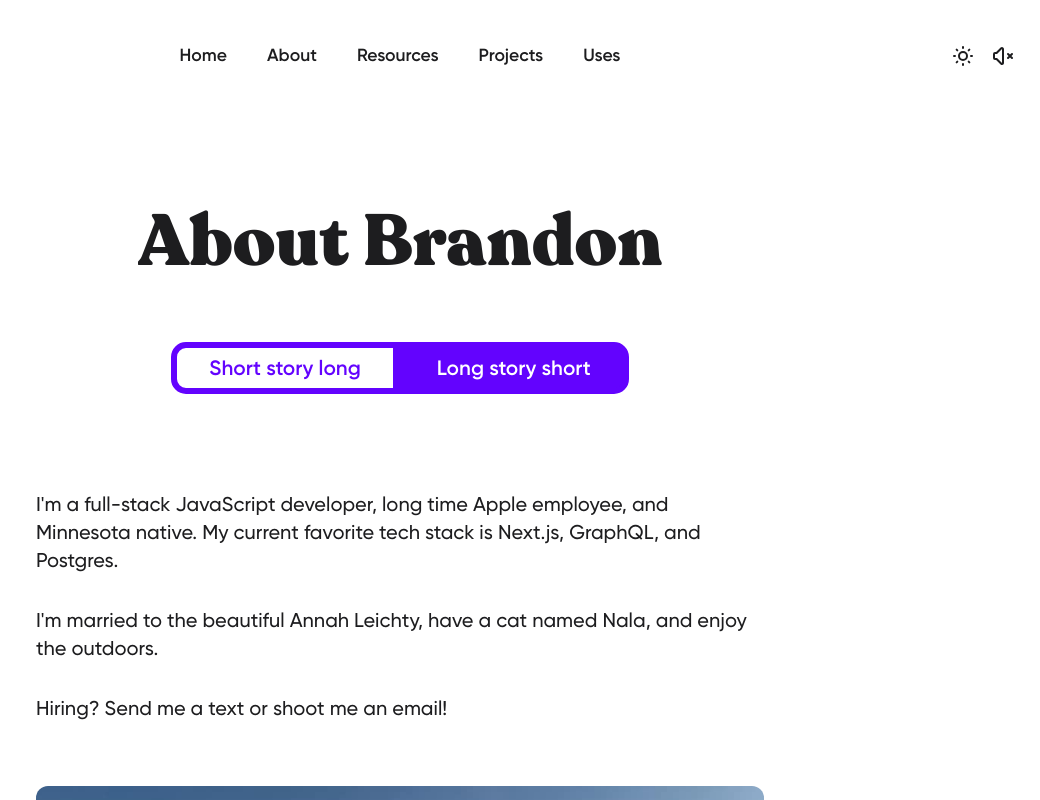
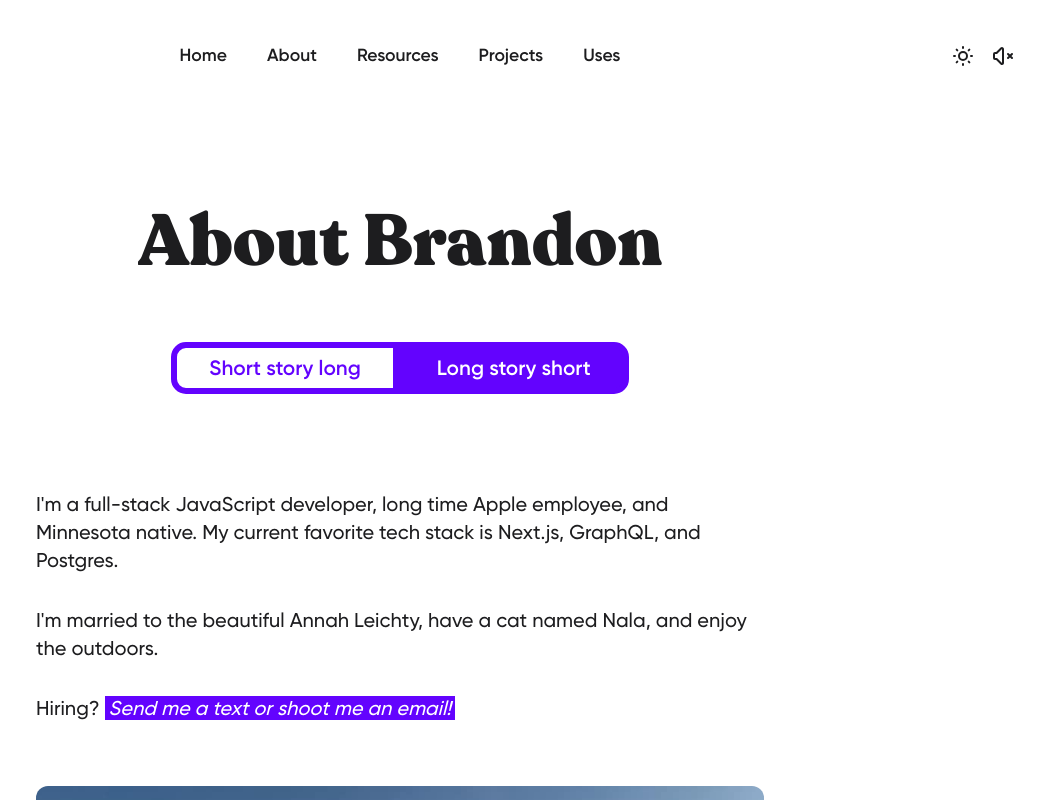
Before and after one commit to brandonleichty/personal-website-nextjs, a Next.js app: page /about in a window 1280 px wide. Both pictures are taken after a click on the button "Short story long". Shown: the top 800 px of the page, without its empty margins (240-1280 px from the left). Built offline with nearby package versions, Linux system fonts and the light colour scheme; no server answers.

Commit message:
Add highlights to "hiring?" text

```diff
--- a/pages/about.js
+++ b/pages/about.js
@@ -44,21 +44,29 @@ export default function About() {
                   Express, Firebase, MongoDB, and more.
                 </p>
                 <p>
-                  I'm currently on a Career Experience at Apple (it's like an internship for internal employees) where I'm working as a UX/UI engineer.
+                  I'm currently on a Career Experience at Apple (it's like an
+                  internship for internal employees) where I'm working as a
+                  UX/UI engineer.
                 </p>
+                <p>Hiring? <em className="highlight">Send me a text or shoot me an email!</em></p>
               </>
             ) : (
               <>
                 <p>
-                  I'm a full-stack JavaScript developer, long time Apple employee, and Minnesota
-                  native. My current favorite tech stack is Next.js, GraphQL,
-                  and Postgres.
+                  I'm a full-stack JavaScript developer, long time Apple
+                  employee, and Minnesota native. My current favorite tech stack
+                  is Next.js, GraphQL, and Postgres.
                 </p>
                 <p>
                   I'm married to the beautiful Annah Leichty, have a cat named
                   Nala, and enjoy the outdoors.
                 </p>
-                <p>Hiring? Send me a text or shoot me an email!</p>
+                <p>
+                  Hiring?{" "}
+                  <em className="highlight">
+                    Send me a text or shoot me an email!
+                  </em>
+                </p>
               </>
             )}
           </section>
--- a/styles/globals.css
+++ b/styles/globals.css
@@ -495,12 +495,21 @@ html.dark .short-story-long-button {
 @media (max-width: 530px) {
   .long-story-short-button,
   .short-story-long-button {
-
     padding: 0.25rem 1rem;
     font-size: 1rem;
+  }
+}
 
-  }
 
+.highlight {
+  background-color: #6303FE;
+  color: white;
+  padding: 0 0.25rem;
+}
+
+html.dark em.highlight{
+  background-color: #03CFFE;
+  color:#111827;
 }
 
 @tailwind utilities;
```
